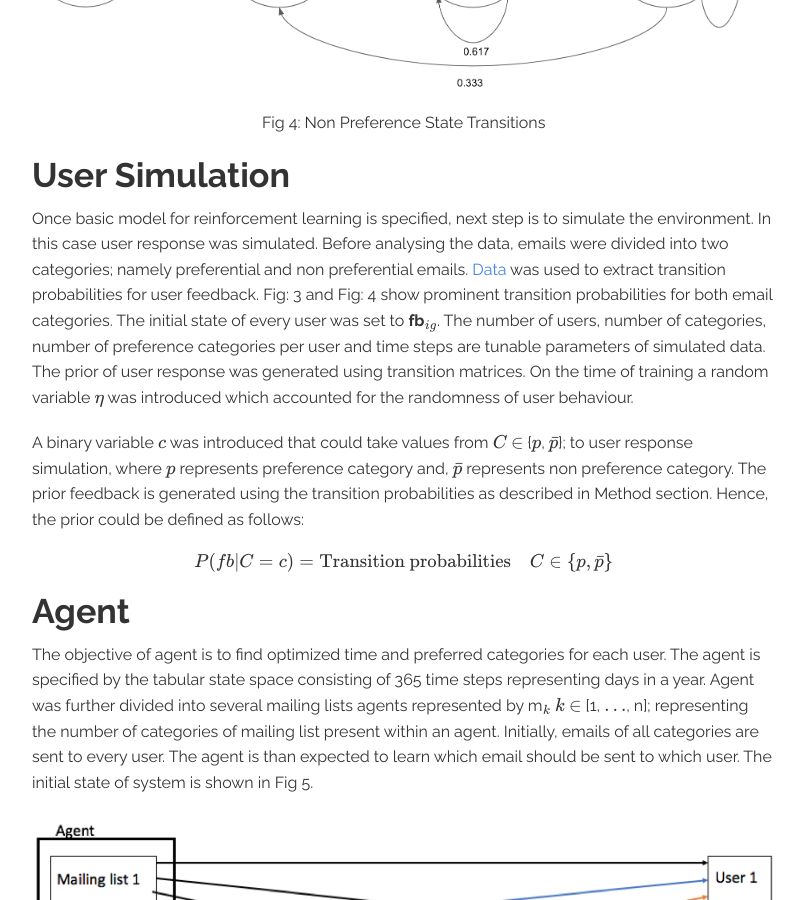
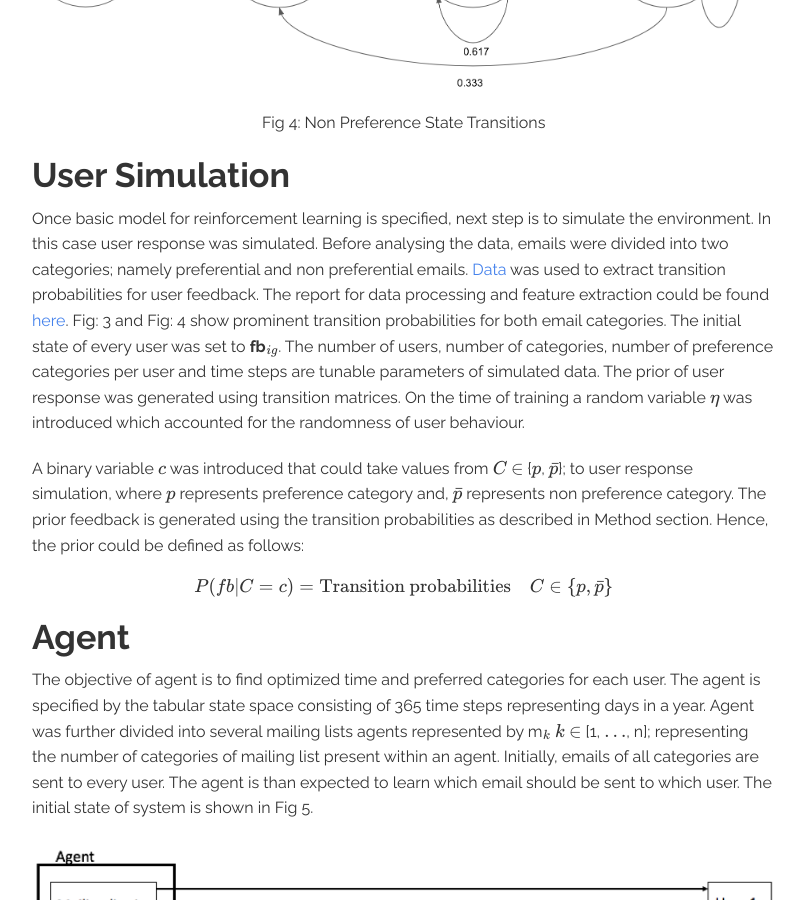
Before and after one commit to dani1793/machine-learning-portfolio, a Jekyll site: the page built from _posts/2019-03-01-email-marketing.markdown, in a window 1280 px wide and 900 px high, scrolled down 4283 px. Shown: the whole window, without its empty margins (43-847 px from the left). Built offline with Jekyll 4.4.1, drawn with Linux system fonts in a browser that asks for light colours; formulas are drawn with MathJax 3; some of the changed text lies outside the part shown.

Commit message:
updated email marketing post

```diff
--- a/_posts/2019-03-01-email-marketing.markdown
+++ b/_posts/2019-03-01-email-marketing.markdown
@@ -65,7 +65,7 @@ We start by defining action feedback model. The agent has two actions that it co
 
 ## User Simulation
 
-Once basic model for reinforcement learning is specified, next step is to simulate the environment. In this case user response was simulated. Before analysing the data, emails were divided into two categories; namely preferential and non preferential emails. [Data](https://kdd.ics.uci.edu/databases/kddcup98/kddcup98.html) was used to extract transition probabilities for user feedback. Fig: 3 and Fig: 4 show prominent transition probabilities for both email categories. The initial state of every user was set to **fb$$_{ig}$$**. The number of users, number of categories, number of preference categories per user and time steps are tunable parameters of simulated data. The prior of user response was generated using transition matrices. On the time of training a random  variable $$\eta$$ was introduced which accounted for the randomness of user behaviour.
+Once basic model for reinforcement learning is specified, next step is to simulate the environment. In this case user response was simulated. Before analysing the data, emails were divided into two categories; namely preferential and non preferential emails. [Data](https://kdd.ics.uci.edu/databases/kddcup98/kddcup98.html) was used to extract transition probabilities for user feedback. The report for data processing and feature extraction could be found [here](https://github.com/dani1793/Machine-Learning-Projects/blob/master/email-marketing/kdd_dataset_report.pdf). Fig: 3 and Fig: 4 show prominent transition probabilities for both email categories. The initial state of every user was set to **fb$$_{ig}$$**. The number of users, number of categories, number of preference categories per user and time steps are tunable parameters of simulated data. The prior of user response was generated using transition matrices. On the time of training a random  variable $$\eta$$ was introduced which accounted for the randomness of user behaviour.
 
 A binary variable $$c$$ was introduced that could take values from $$C$$ $$\in$$ {$$p$$, $$\bar{p}$$}; to user response simulation, where $$p$$ represents preference category and, $$\bar{p}$$ represents non preference category. The prior feedback is generated using the transition probabilities as described in Method section. Hence, the prior could be defined as follows:
 
@@ -131,3 +131,5 @@ Overall, the experiments using the defined system suggests that agent is able to
 ## Conclusion
 
 In this report we tried to solve the problem of email campaign using tabular Q Learning technique. We used real data to extract statistics which were than used to create user behavior simulations. The system of different mailing lists was trained on that simulation. The results show that system learned quite well when to send data to which user for a specified category. One limitation for the system is that it keeps the learned Qvalues in the memory, the memory requirement of system would increase when we add more categories and more users per category.
+
+The code for this project could be found [here](https://github.com/dani1793/Machine-Learning-Projects/tree/master/email-marketing)
```
